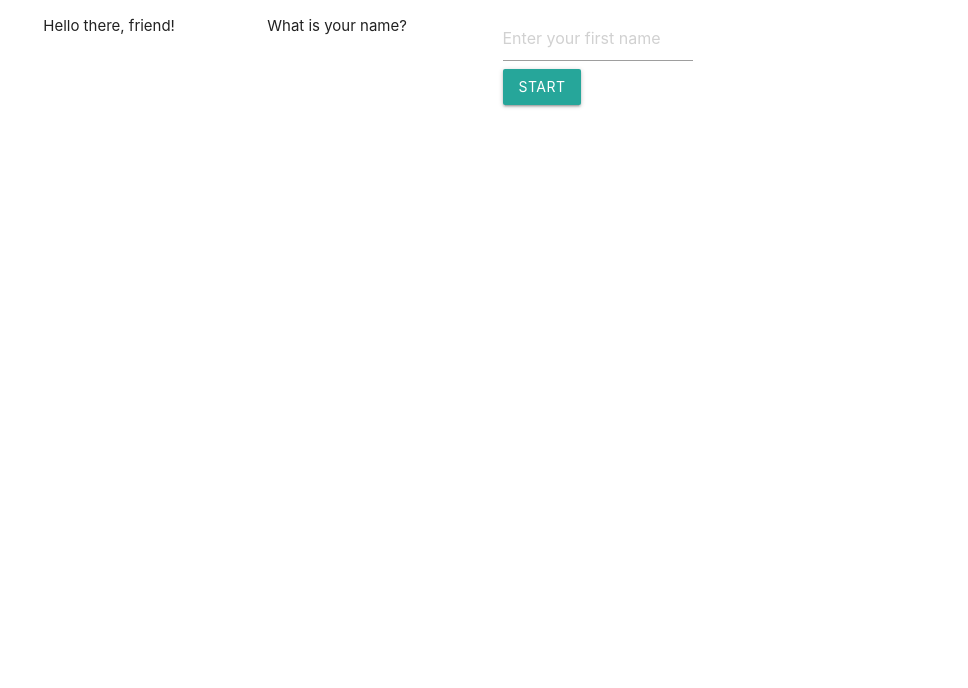
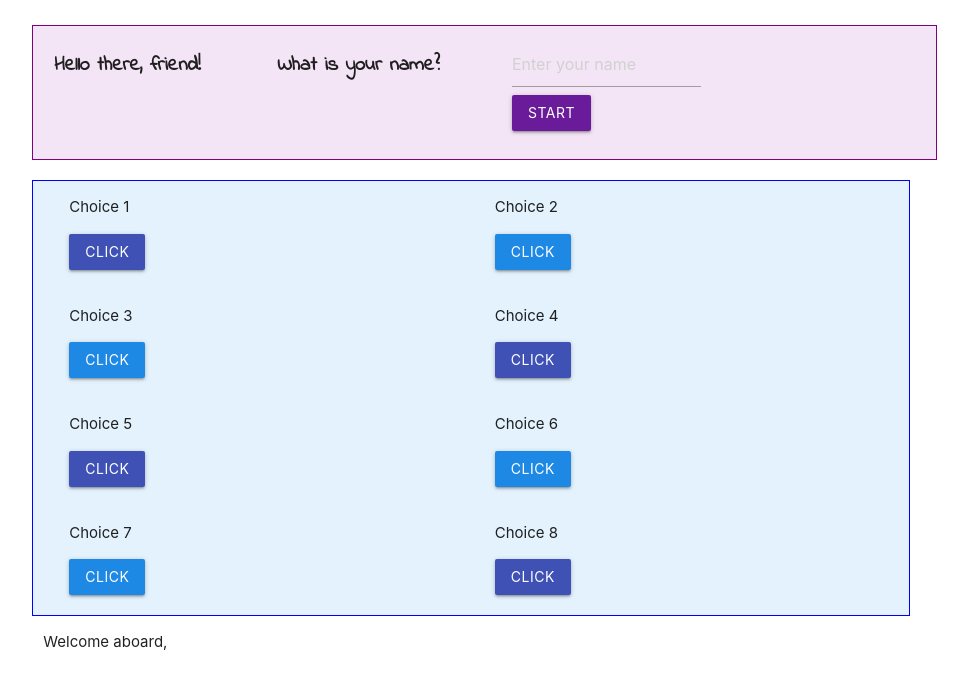
Before and after one commit to corianna/forms, a plain HTML site: page index.html in a window 1280 px wide. Both pictures are taken after a click on the link "START". Shown: the whole page, without its empty margins (160-1128 px from the left). Drawn offline with nearby package versions, Linux system fonts and the light colour scheme.

Commit message:
Submitting JavaScript/forms homework

```diff
--- a/index.html
+++ b/index.html
@@ -5,29 +5,85 @@
     <meta charset="utf-8">
     <title>Javascript Intro</title>
     <link rel="stylesheet" href="https://cdnjs.cloudflare.com/ajax/libs/normalize/7.0.0/normalize.css">
-    <link rel="stylesheet" type="text/css" href="styles/style.css">
+
     <meta name="viewport" content="width=device-width, initial-scale=1">
     <script src='scripts/app.js'></script>
     <!-- Compiled and minified CSS -->
     <link rel="stylesheet" href="https://cdnjs.cloudflare.com/ajax/libs/materialize/0.99.0/css/materialize.min.css">
+    <link href="https://fonts.googleapis.com/css?family=Indie+Flower|Open+Sans:400,700" rel="stylesheet">
+    <link rel="stylesheet" type="text/css" href="styles/style.css">
+
 
 </head>
 <body>
 
-  	<div class="container">
-        <div class="row">
-			<div class="col s3"> <p>Hello there, friend! </p></div>
+  	<div class="container container-style" id='app'>
+
+        <div class="row header">
+
 				<div class="col s3">
-				<p>What is your name? </p></div>
+				    <h3> Hello there, friend! </h3>
+				</div>
+				<div class="col s3">
+					<h3>  What is your name? </h3>
+				</div>
 				<div class="col s6">
 				    <div class="input-field col s6">
-	            <input placeholder="Enter your first name" id="first_name" type="text">
+		              <input placeholder="Enter your name" id="first_name" type="text">
 		              <a class="waves-effect waves-light btn" id='name_btn'>START</a>
 		            </div>
 	            </div>
 
+		</div>
+		<section class="main-style">
 
+	        <div class='row' id='first-step'>
+		        <div class='col s6'>
+		         	    <p>Choice 1</p>
+		                <a class="waves-effect waves-light btn btn-color" id='choice-one'>Click</a>
 		        </div>
+		        <div class='col s6'>
+		            	<p>Choice 2</p>
+		                <a class="waves-effect waves-light btn btn-color-2" id='choice-two'>Click</a>
+		        </div>
+	        </div>
+
+	        <div class='row' id='second-step'>
+		         <div class='col s6'>
+		         	<p>Choice 3</p>
+		            <a class="waves-effect waves-light btn btn-color-2" id='choice-three'>Click</a>
+		         </div>
+		         <div class='col s6'>
+		         	<p>Choice 4</p>
+		         	<a class="waves-effect waves-light btn btn-color" id='choice-four'>Click</a>
+		         </div>
+	        </div>
+
+	        <div class='row' id='third-step'>
+		         <div class='col s6'>
+		         	 <p>Choice 5</p>
+		             <a class="waves-effect waves-light btn btn-color" id='choice-fife'>Click</a>
+		         </div>
+		         <div class='col s6'>
+		         	 <p>Choice 6</p>
+		         	 <a class="waves-effect waves-light btn btn-color-2" id='choice-six'>Click</a>
+		         </div>
+            </div>
+
+		        <div class='row' id='fourth-step'>
+			         <div class='col s6'>
+			         	 <p>Choice 7</p>
+			             <a class="waves-effect waves-light btn btn-color-2" id='choice-seven'>Click</a>
+			         </div>
+			         <div class='col s6'>
+			         	 <p>Choice 8</p>
+			         	 <a class="waves-effect waves-light btn btn-color" id='choice-eight'>Click</a>
+			         </div>
+		        </div>
+		</section>
+
+
+
     </div>
 
   </body>
--- a/scripts/app.js
+++ b/scripts/app.js
@@ -1,17 +1,110 @@
 console.log('hi')
 
+	var firstSentence = 'Go to Jamaica';
+	var secondSentence = 'Go to Russia';
+	var thirdSentence = 'Swiming with sharks and jumping off the clifs';
+	var fourthSentence = 'Visiting Winter Palace and ice-cycling across Lake Baikal';
+	var fifthSentence = 'Eating Jerk Chicken and Akee';
+	var sixthSentence = 'Eating Pelmeni and Shish kebab';
+	var seventhSentence = 'Congrats!You know how to cook Borsh';
+	var eighthSentence = 'Congrats! You are true Jamaican!';
+
+
+
+
 window.onload = function(event) {
+
 	var nameInput = document.getElementById('first_name');
 	var nameBtn = document.getElementById('name_btn');
+
+	var firstChoice = document.getElementById('choice-one');
+	var secondChoice = document.getElementById('choice-two');
+	var thirdChoice = document.getElementById('choice-three');
+	var fourthChoice = document.getElementById('choice-four');
+	var fifthChoice = document.getElementById('choice-fife');
+	var sixthChoice = document.getElementById('choice-six');
+	var seventhChoice = document.getElementById('choice-seven');
+	var eighthChoice = document.getElementById('choice-eight');
+
+	//    ad var thirdchoice.......
+    //    var fourthchoice.....
+	firstChoice.onclick = function(event) {
+		createRow(firstSentence);
+		document.getElementById('first-step').style.display = 'none';
+	}
+
+	secondChoice.onclick = function(event) {
+		createRow(secondSentence);
+		document.getElementById('first-step').style.display = 'none';
+	}
+
+	thirdChoice.onclick = function(event) {
+		createRow(thirdSentence);
+		document.getElementById('second-step').style.display = 'none';
+	}
+
+	fourthChoice.onclick = function(event) {
+		createRow(fourthSentence);
+		document.getElementById('second-step').style.display = 'none';
+	}
+
+	fifthChoice.onclick = function(event) {
+		createRow(fifthSentence);
+		document.getElementById('third-step').style.display = 'none';
+	}
+
+	sixthChoice.onclick = function(event) {
+		createRow(sixthSentence);
+		document.getElementById('third-step').style.display = 'none';
+	}
+
+	seventhChoice.onclick = function(event) {
+		createRow(seventhSentence);
+		document.getElementById('fourth-step').style.display = 'none';
+	}
+
+	eighthChoice.onclick = function(event) {
+		createRow(eighthSentence);
+		document.getElementById('fourth-step').style.display = 'none';
+	}
+
+
 
 	nameBtn.onclick = function(event) {
 
 		// console.log(event)
 
 		console.log(nameInput.value);
+		createRow('Welcome aboard, ' +nameInput.value);
+		}
 
-	}
+	    console.log(nameInput, nameBtn);
 
-	console.log(nameInput, nameBtn);
+
+
+
 
 }
+
+
+// this function creats and adds rows to our app
+ function createRow(words) {
+	console.log(words);
+
+// we need a new div
+
+	var row = document.createElement('div');
+	var col = document.createElement('div');
+	var p = document.createElement('p');
+	p.innerHTML = words;
+	row.append(col);
+	row.className = 'row';
+	col.className = 'col s12';
+	col.append(p);
+	console.log(row);
+
+	// append the whole thing to app
+
+	var app = document.getElementById('app');
+	app.append(row);
+}
--- a/styles/style.css
+++ b/styles/style.css
@@ -0,0 +1,45 @@
+.container-style {
+	margin-top: 25px;
+
+}
+.header {
+
+	background-color: #f3e5f5;
+	height: 135px;
+	width: 101%;
+	border: 1px solid purple;
+	padding-left: 10px;
+}
+
+
+h3 {
+	font-family: 'indie flower';
+	font-weight: 700;
+	font-size: 20px;
+
+}
+
+.btn, .btn-large {
+	background-color: #6a1b9a ;
+}
+ .btn-color {
+	 	background-color: #3f51b5;
+}
+
+.btn-color-2 {
+	background-color: #1e88e5;
+
+}
+
+
+.main-style {
+	background-color: #e3f2fd;
+	height: 50%;
+	width: 98%;
+	padding-left: 25px;
+	border:1px solid blue;
+	margin-right: 25px;
+
+}
+
+/* I couldn't udjust margings to lign up two boxes vertically /*
```
Lines whose indentation alone changed are shown as unchanged.
